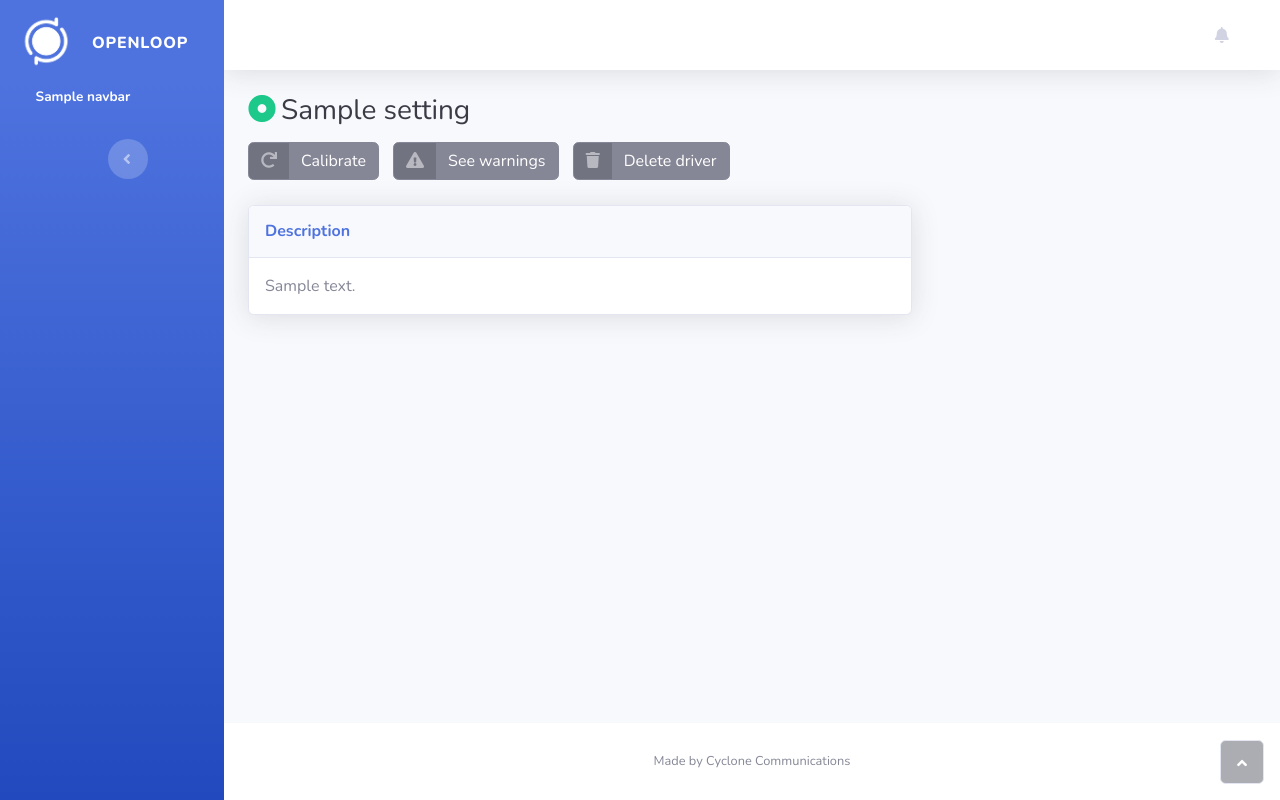
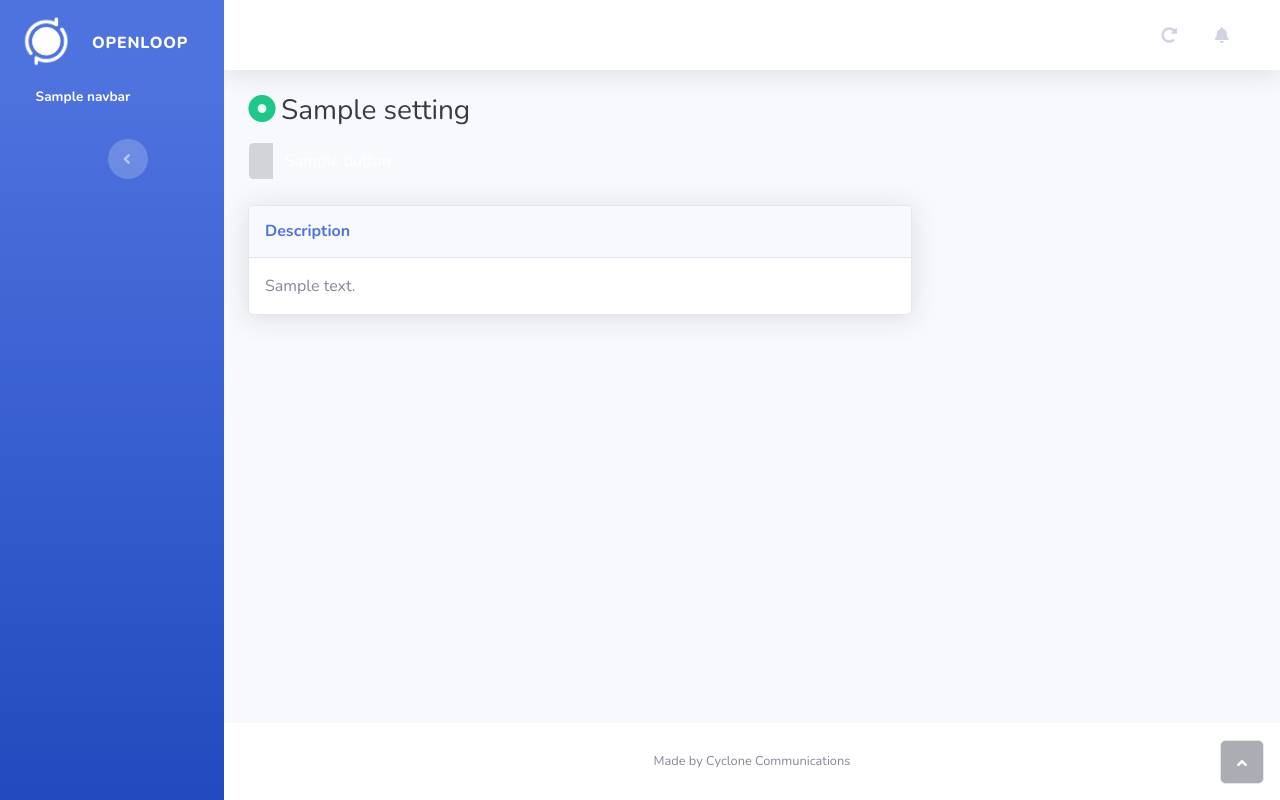
Before and after one commit to CycloneBiz/OpenLoop-Classic, a Flask app: template templates/sensor.html in a window 1280 px wide. Run offline with Flask 2, Linux system fonts and the light colour scheme; the template is opened without the code that fills it: most values are stand-ins (such as "Sample title", 1, 10 or a date in 2020); parts of the project's set-up code (start-up, migrations or seed data) failed here and were passed over; some libraries are stand-ins or nearby versions.

Commit message:
CrossWeb Support
Allows CrossWeb System, Also adds Refresh Option on Sensor Pages

```diff
--- a/openloop/virtualizer.py
+++ b/openloop/virtualizer.py
@@ -3,6 +3,7 @@ from datetime import datetime
 
 from openloop.store import backup, restore
 from openloop.alerts import Alert
+from openloop.crossweb import CrossWeb
 
 class Database(dict):
     size = 0
@@ -17,6 +18,7 @@ class IOT:
     threads = []
     running = True
     def __init__(self, name, superbase, database = {}, data = None, alerts = []) -> None:
+        self.crossweb = CrossWeb()
         self.feature = {}
         self.settings = {
             "icon": "fas fa-plug"
@@ -29,7 +31,7 @@ class IOT:
         else:
             script = data
 
-        exec(script, {"io": self, "database": superbase, "AlertManager": alerts, "Alert": Alert}, {})
+        exec(script, {"io": self, "database": superbase, "AlertManager": alerts, "Alert": Alert, "crossweb": self.crossweb}, {})
 
     def publish(self, subbase, object):
         if not subbase in self.database:
@@ -45,7 +47,6 @@ class IOT:
     def worker(self, func, ms):
         thread = threading.Thread(target=self.runtime, args=[func, ms])
         thread.start()
-        print(f"Started thread for function {func}")
         self.threads.append(thread)
 
     def extract_features(self):
--- a/openloop/web.py
+++ b/openloop/web.py
@@ -51,6 +51,6 @@ class Web_Handler:
                 if i.name == driver:
                     found = i
             if found != False:
-                return render_template("sensor.html", navbar=get_navs(driver), settings=found.settings, name=found.name, chart=chart_translate(found.extract_features()), alerts=alerts)
+                return render_template("sensor.html", navbar=get_navs(driver), settings=found.settings, name=found.name, chart=chart_translate(found.extract_features()), alerts=alerts, crossweb=found.crossweb)
             else:
                 return render_template("404.html", navbar=get_navs(""), alerts=alerts), 404
--- a/static/js/bs-init.js
+++ b/static/js/bs-init.js
@@ -19,3 +19,18 @@ document.getElementById("clear").onclick = async function (){
 	document.getElementById("clear-me").innerHTML = ""
 	document.getElementById("notnum").innerHTML = ""
 }
+
+async function release_function(name, func){
+	let response = await fetch("/api/pl/"+name+"/"+func);
+	let json = await response.json();
+	if (response.ok) { // if HTTP-status is 200-299
+	// get the response body (the method explained below)
+		console.log(json)
+	} else {
+		alert("HTTP-Error: " + response.status + "\n" + json["reason"]);
+	}
+}
+
+document.getElementById("reload").onclick = function(){
+	window.location.reload(true)
+}
--- a/templates/sensor.html
+++ b/templates/sensor.html
@@ -42,6 +42,13 @@
                     <div class="container-fluid"><button class="btn btn-link d-md-none rounded-circle me-3" id="sidebarToggleTop" type="button"><i class="fas fa-bars"></i></button>
                         <ul class="navbar-nav flex-nowrap ms-auto">
                             <li class="nav-item dropdown no-arrow mx-1">
+                                <div class="nav-item no-arrow">
+                                    <a class="dropdown-toggle nav-link" href="#" id="reload">
+                                        <i class="fas fa-redo-alt fa-fw"></i>
+                                    </a>
+                                </div>
+                            </li>
+                            <li class="nav-item dropdown no-arrow mx-1">
                                 <div class="nav-item dropdown no-arrow">
                                     <a class="dropdown-toggle nav-link" aria-expanded="false" data-bs-toggle="dropdown" href="#">
                                         {% if alerts.length() > 0 %}
@@ -76,34 +83,15 @@
                 </nav>
                 <div class="container-fluid">
                     <h3 class="text-dark mb-1" style="padding: 0;padding-bottom: 10px;"><i class="fas fa-dot-circle" style="margin-right: 5px;color: var(--bs-green);"></i>{{settings.get('name', name)}}</h3>
-                    {% if settings.get('calibrate', False): %}
-                        <a class="btn btn-success btn-icon-split" role="button" style="margin-right: 10px;">
-                            <span class="text-white-50 icon"><i class="fas fa-redo"></i></span>
-                            <span class="text-white text">Calibrate</span>
+                    {% for i in crossweb.buttons %}
+                        <a class="btn btn-{{i.color}} btn-icon-split" role="button" style="margin-right: 10px; margin-bottom: 5px;" onclick="release_function('{{name}}', '{{i.id}}')">
+                            <span class="text-white-50 icon"><i class="{{i.icon}}"></i></span>
+                            <span class="text-white text">{{i.name}}</span>
                         </a>
-                    {% else %}
-                        <a class="btn btn-secondary btn-icon-split" role="button" style="margin-right: 10px;">
-                            <span class="text-white-50 icon"><i class="fas fa-redo"></i></span>
-                            <span class="text-white text">Calibrate</span>
-                        </a>
-                    {% endif %}
-                    {% if settings.get('warn', False) %}
-                        <a class="btn btn-warning btn-icon-split" role="button" style="margin-right: 10px;">
-                            <span class="text-white-50 icon"><i class="fas fa-exclamation-triangle"></i></span>
-                            <span class="text-white text">See warnings</span>
-                        </a>
-                    {% else %}
-                        <a class="btn btn-secondary btn-icon-split" role="button" style="margin-right: 10px;">
-                            <span class="text-white-50 icon"><i class="fas fa-exclamation-triangle"></i></span>
-                            <span class="text-white text">See warnings</span>
-                        </a>
-                    {% endif %}
-                    <a class="btn btn-secondary btn-icon-split" role="button">
-                        <span class="text-white-50 icon"><i class="fas fa-trash"></i></span>
-                        <span class="text-white text">Delete driver</span>
-                    </a>
+                    {% endfor %}
+
                 </div>
-                <div class="container" style="margin-top: 25px; margin-left: 0px;">
+                <div class="container" style="margin-top: 20px; margin-left: 0px;">
                     <div class="row">
                         {% if settings.get("feature", False) %}
                             <div class="col-md-8">
```
Also changed, not shown: openloop/api.py (+30 -7 lines), openloop/crossweb.py (+18 -2 lines), 1 other file.
